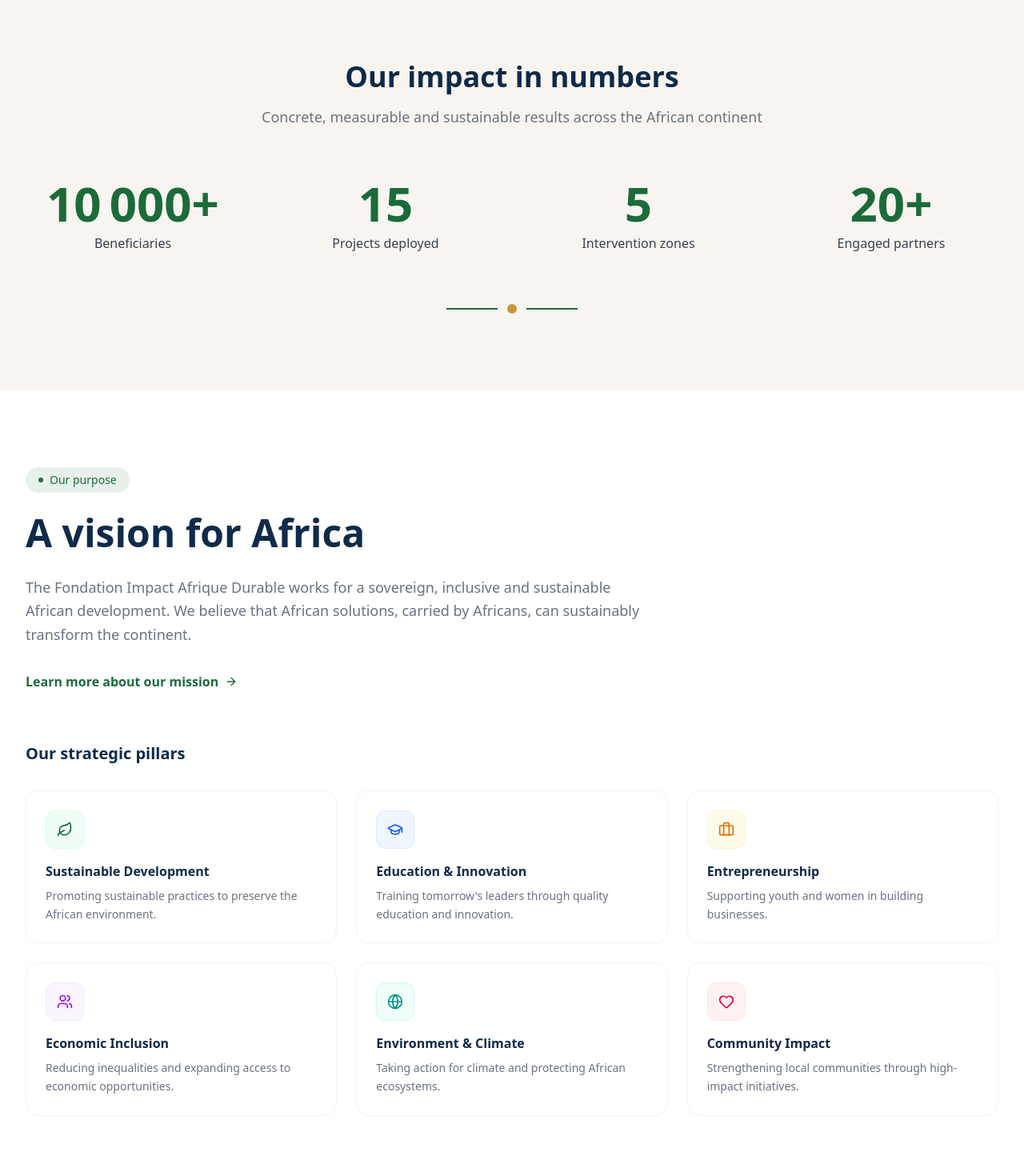
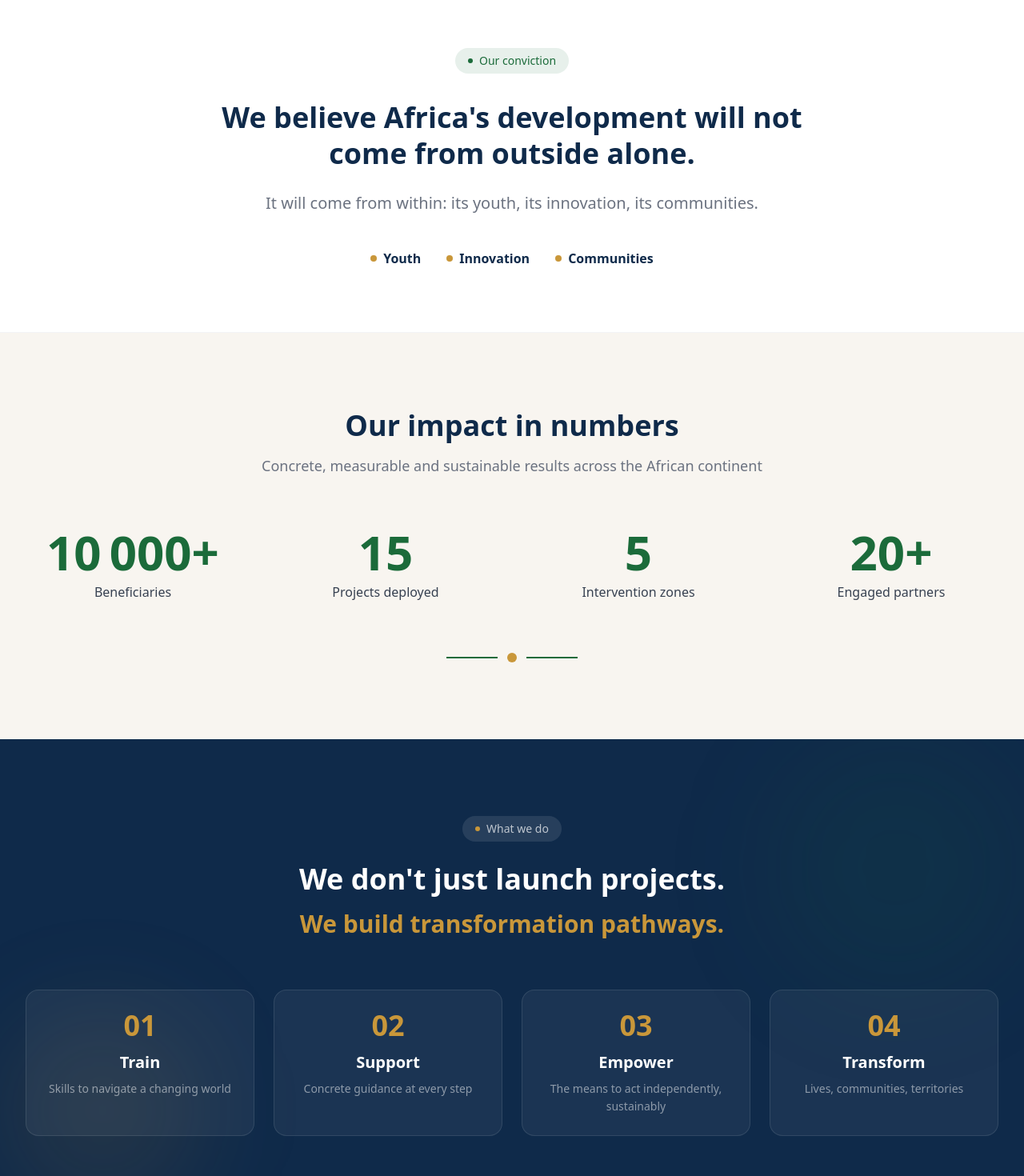
Before and after one commit to Moriah12783/fondation-fiad, a Next.js app: page /en/ in a window 1280 px wide. Shown: the part 820-2290 px from the top of the page at 80% size. Built offline with nearby package versions, Linux system fonts and the light colour scheme.

Commit message:
content: sections Conviction, Impact en Action, Ce que nous faisons, Histoire, Appel

```diff
--- a/messages/fr.json
+++ b/messages/fr.json
@@ -27,12 +27,12 @@
     "scrollDown": "Découvrir"
   },
   "stats": {
-    "title": "Notre impact en chiffres",
-    "subtitle": "Des résultats concrets, mesurables et durables à travers le continent africain",
+    "title": "L'impact en action",
+    "subtitle": "Chaque chiffre représente une vie impactée, une opportunité créée, un avenir redessiné.",
     "beneficiaries": "Bénéficiaires",
-    "countries": "Pays africains",
-    "projects": "Projets actifs",
-    "partners": "Partenaires"
+    "countries": "Zones d'intervention",
+    "projects": "Projets déployés",
+    "partners": "Partenaires engagés"
   },
   "mission": {
     "tag": "Notre raison d'être",
@@ -62,10 +62,11 @@
     "becomePartner": "Devenir partenaire"
   },
   "cta": {
-    "title": "Rejoignez le mouvement pour l'Afrique",
-    "description": "Ensemble, nous pouvons accélérer la transformation du continent. Partenaires, bailleurs, volontaires : votre engagement compte.",
-    "primary": "S'impliquer",
-    "secondary": "Nous contacter"
+    "title": "Le changement ne se construit pas seul.",
+    "titleAccent": "Il se construit ensemble.",
+    "description": "",
+    "primary": "Devenir partenaire",
+    "secondary": "Soutenir nos actions"
   },
   "footer": {
     "description": "La Fondation Impact Afrique Durable est une organisation à but non lucratif dédiée au développement durable et à l'innovation sociale en Afrique.",
--- a/src/app/[locale]/page.tsx
+++ b/src/app/[locale]/page.tsx
@@ -1,9 +1,12 @@
 import { getTranslations } from "next-intl/server";
 import type { Metadata } from "next";
 import HeroSection from "@/components/sections/HeroSection";
+import ConvictionSection from "@/components/sections/ConvictionSection";
 import StatsSection from "@/components/sections/StatsSection";
+import ActionsSection from "@/components/sections/ActionsSection";
 import MissionSection from "@/components/sections/MissionSection";
 import ProjectsSection from "@/components/sections/ProjectsSection";
+import StorySection from "@/components/sections/StorySection";
 import CtaSection from "@/components/sections/CtaSection";
 
 type Props = { params: Promise<{ locale: string }> };
@@ -37,11 +40,13 @@
           title: tHero("title"),
           titleAccent: tHero("titleAccent"),
           description: tHero("description"),
+          description2: tHero("description2"),
           ctaPrimary: tHero("ctaPrimary"),
           ctaSecondary: tHero("ctaSecondary"),
           scrollDown: tHero("scrollDown"),
         }}
       />
+      <ConvictionSection locale={locale} />
       <StatsSection
         locale={locale}
         messages={{
@@ -53,6 +58,7 @@
           partners: tStats("partners"),
         }}
       />
+      <ActionsSection locale={locale} />
       <MissionSection
         locale={locale}
         messages={{
@@ -73,10 +79,12 @@
           learnMore: tProjects("learnMore"),
         }}
       />
+      <StorySection locale={locale} />
       <CtaSection
         locale={locale}
         messages={{
           title: tCta("title"),
+          titleAccent: tCta("titleAccent"),
           description: tCta("description"),
           primary: tCta("primary"),
           secondary: tCta("secondary"),
--- /dev/null
+++ b/src/components/sections/ActionsSection.tsx
@@ -0,0 +1,59 @@
+export default function ActionsSection({ locale }: { locale: string }) {
+  const isFr = locale === "fr";
+
+  const actions = isFr
+    ? [
+        { verb: "Former", desc: "Des compétences pour naviguer dans un monde en mutation" },
+        { verb: "Accompagner", desc: "Un soutien concret à chaque étape du parcours" },
+        { verb: "Autonomiser", desc: "Les moyens d'agir par soi-même, durablement" },
+        { verb: "Transformer", desc: "Des vies, des communautés, des territoires" },
+      ]
+    : [
+        { verb: "Train", desc: "Skills to navigate a changing world" },
+        { verb: "Support", desc: "Concrete guidance at every step" },
+        { verb: "Empower", desc: "The means to act independently, sustainably" },
+        { verb: "Transform", desc: "Lives, communities, territories" },
+      ];
+
+  return (
+    <section className="py-24 bg-[#0f2a4a] relative overflow-hidden">
+      {/* Déco */}
+      <div className="absolute top-0 right-0 w-80 h-80 bg-[#1b6b3a]/10 rounded-full blur-3xl" />
+      <div className="absolute bottom-0 left-0 w-64 h-64 bg-[#c9973a]/10 rounded-full blur-3xl" />
+
+      <div className="relative z-10 max-w-7xl mx-auto px-4 sm:px-6 lg:px-8">
+        <div className="text-center mb-16">
+          <div className="inline-flex items-center gap-2 px-4 py-1.5 rounded-full bg-white/10 text-white/70 text-sm font-medium mb-6">
+            <div className="w-1.5 h-1.5 rounded-full bg-[#c9973a]" />
+            {isFr ? "Ce que nous faisons" : "What we do"}
+          </div>
+          <h2 className="font-bold text-3xl sm:text-4xl text-white mb-4 leading-tight">
+            {isFr
+              ? "Nous ne faisons pas que lancer des projets."
+              : "We don't just launch projects."}
+          </h2>
+          <p className="text-[#c9973a] text-2xl sm:text-3xl font-bold">
+            {isFr
+              ? "Nous construisons des trajectoires de transformation."
+              : "We build transformation pathways."}
+          </p>
+        </div>
+
+        <div className="grid grid-cols-2 lg:grid-cols-4 gap-6">
+          {actions.map((action, i) => (
+            <div
+              key={i}
+              className="group bg-white/5 hover:bg-white/10 border border-white/10 hover:border-[#c9973a]/40 rounded-2xl p-6 text-center transition-all duration-300 hover:-translate-y-1"
+            >
+              <div className="text-4xl font-bold text-[#c9973a] mb-3 group-hover:scale-110 transition-transform">
+                {String(i + 1).padStart(2, "0")}
+              </div>
+              <h3 className="text-xl font-bold text-white mb-2">{action.verb}</h3>
+              <p className="text-white/50 text-sm leading-relaxed">{action.desc}</p>
+            </div>
+          ))}
+        </div>
+      </div>
+    </section>
+  );
+}
--- /dev/null
+++ b/src/components/sections/ConvictionSection.tsx
@@ -0,0 +1,35 @@
+export default function ConvictionSection({ locale }: { locale: string }) {
+  const isFr = locale === "fr";
+
+  return (
+    <section className="py-20 bg-white border-b border-gray-100">
+      <div className="max-w-4xl mx-auto px-4 sm:px-6 lg:px-8 text-center">
+        <div className="inline-flex items-center gap-2 px-4 py-1.5 rounded-full bg-[#1b6b3a]/10 text-[#1b6b3a] text-sm font-medium mb-8">
+          <div className="w-1.5 h-1.5 rounded-full bg-[#1b6b3a]" />
+          {isFr ? "Notre conviction" : "Our conviction"}
+        </div>
+        <blockquote className="text-2xl sm:text-3xl lg:text-4xl font-bold text-[#0f2a4a] leading-tight mb-6">
+          {isFr
+            ? "Nous croyons que le développement de l'Afrique ne viendra pas uniquement de l'extérieur."
+            : "We believe Africa's development will not come from outside alone."}
+        </blockquote>
+        <p className="text-xl text-[#6b7280] leading-relaxed max-w-2xl mx-auto">
+          {isFr
+            ? "Il naîtra de ses propres forces : sa jeunesse, son innovation, ses communautés."
+            : "It will come from within: its youth, its innovation, its communities."}
+        </p>
+        <div className="mt-10 flex justify-center gap-8">
+          {(isFr
+            ? ["Jeunesse", "Innovation", "Communautés"]
+            : ["Youth", "Innovation", "Communities"]
+          ).map((word, i) => (
+            <div key={i} className="flex items-center gap-2">
+              <div className="w-2 h-2 rounded-full bg-[#c9973a]" />
+              <span className="font-semibold text-[#0f2a4a]">{word}</span>
+            </div>
+          ))}
+        </div>
+      </div>
+    </section>
+  );
+}
--- a/src/components/sections/CtaSection.tsx
+++ b/src/components/sections/CtaSection.tsx
@@ -5,6 +5,7 @@
   locale: string;
   messages: {
     title: string;
+    titleAccent?: string;
     description: string;
     primary: string;
     secondary: string;
@@ -21,22 +22,29 @@
       <div className="absolute bottom-0 left-0 w-64 h-64 bg-fiad-gold/10 rounded-full blur-2xl" />
 
       <div className="relative z-10 max-w-4xl mx-auto px-4 sm:px-6 lg:px-8 text-center">
-        <h2 className="font-display font-bold text-4xl sm:text-5xl text-white mb-6">
+        <h2 className="font-display font-bold text-4xl sm:text-5xl text-white mb-2 leading-tight">
           {messages.title}
         </h2>
-        <p className="text-white/70 text-lg leading-relaxed mb-10 max-w-2xl mx-auto">
-          {messages.description}
-        </p>
+        {messages.titleAccent && (
+          <p className="font-display font-bold text-4xl sm:text-5xl text-fiad-gold mb-10 leading-tight">
+            {messages.titleAccent}
+          </p>
+        )}
+        {messages.description && (
+          <p className="text-white/70 text-lg leading-relaxed mb-10 max-w-2xl mx-auto">
+            {messages.description}
+          </p>
+        )}
         <div className="flex flex-col sm:flex-row gap-4 justify-center">
           <Link
-            href={localePath("/impliquer")}
+            href={localePath("/partenaires")}
             className="inline-flex items-center justify-center gap-2 px-8 py-4 bg-fiad-gold hover:bg-fiad-gold-dark text-white font-semibold rounded-xl transition-all hover:shadow-lg hover:shadow-fiad-gold/25"
           >
             {messages.primary}
             <ArrowRight className="w-4 h-4" />
           </Link>
           <Link
-            href={localePath("/contact")}
+            href={localePath("/impliquer")}
             className="inline-flex items-center justify-center gap-2 px-8 py-4 bg-white/10 hover:bg-white/20 text-white font-semibold rounded-xl border border-white/20 transition-all"
           >
             <Mail className="w-4 h-4" />
--- /dev/null
+++ b/src/components/sections/StorySection.tsx
@@ -0,0 +1,67 @@
+export default function StorySection({ locale }: { locale: string }) {
+  const isFr = locale === "fr";
+
+  const stories = isFr
+    ? [
+        {
+          icon: "🎓",
+          subject: "Un jeune",
+          story: "qui trouve sa voie.",
+          color: "#1b6b3a",
+        },
+        {
+          icon: "💼",
+          subject: "Une femme",
+          story: "qui crée son activité.",
+          color: "#c9973a",
+        },
+        {
+          icon: "🌍",
+          subject: "Une communauté",
+          story: "qui reprend le contrôle de son avenir.",
+          color: "#0f2a4a",
+        },
+      ]
+    : [
+        { icon: "🎓", subject: "A young person", story: "who finds their path.", color: "#1b6b3a" },
+        { icon: "💼", subject: "A woman", story: "who builds her business.", color: "#c9973a" },
+        { icon: "🌍", subject: "A community", story: "that reclaims its future.", color: "#0f2a4a" },
+      ];
+
+  return (
+    <section className="py-24 bg-[#f8f5f0]">
+      <div className="max-w-7xl mx-auto px-4 sm:px-6 lg:px-8">
+        <div className="max-w-2xl mb-16">
+          <div className="inline-flex items-center gap-2 px-4 py-1.5 rounded-full bg-[#c9973a]/10 text-[#c9973a] text-sm font-medium mb-6">
+            <div className="w-1.5 h-1.5 rounded-full bg-[#c9973a]" />
+            {isFr ? "L'humain au cœur" : "People at the heart"}
+          </div>
+          <h2 className="font-bold text-4xl sm:text-5xl text-[#0f2a4a] leading-tight mb-4">
+            {isFr ? "Derrière chaque projet," : "Behind every project,"}
+            <br />
+            <span className="text-[#1b6b3a]">
+              {isFr ? "il y a une histoire." : "there is a story."}
+            </span>
+          </h2>
+        </div>
+
+        <div className="grid grid-cols-1 md:grid-cols-3 gap-6">
+          {stories.map((s, i) => (
+            <div
+              key={i}
+              className="bg-white rounded-2xl p-8 shadow-sm hover:shadow-md transition-all hover:-translate-y-1 border-l-4"
+              style={{ borderColor: s.color }}
+            >
+              <div className="text-4xl mb-5">{s.icon}</div>
+              <p className="text-[#6b7280] text-base leading-relaxed">
+                {isFr ? "Celle d'" : "The story of "}
+                <span className="font-bold text-[#0f2a4a]">{s.subject}</span>{" "}
+                {s.story}
+              </p>
+            </div>
+          ))}
+        </div>
+      </div>
+    </section>
+  );
+}
```
